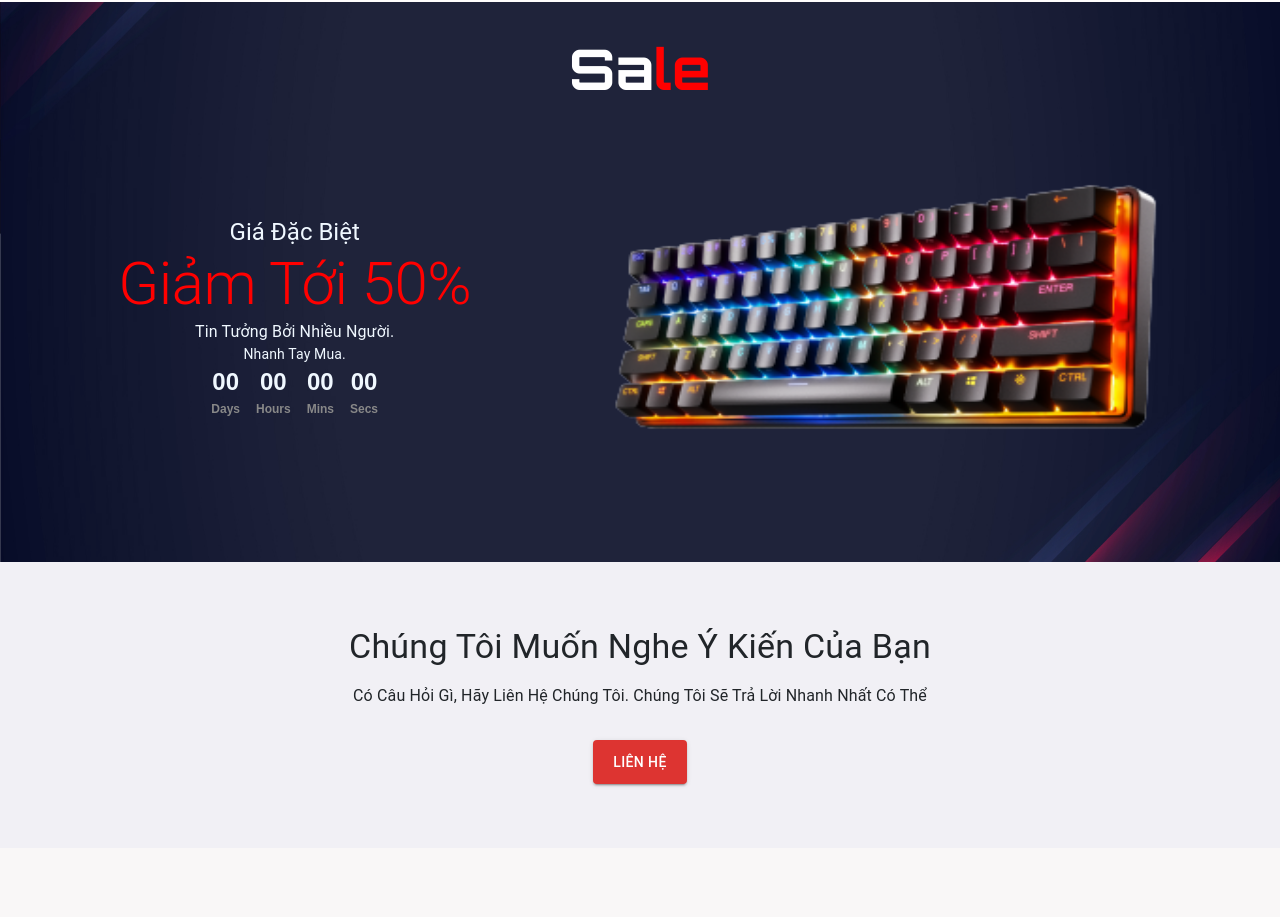
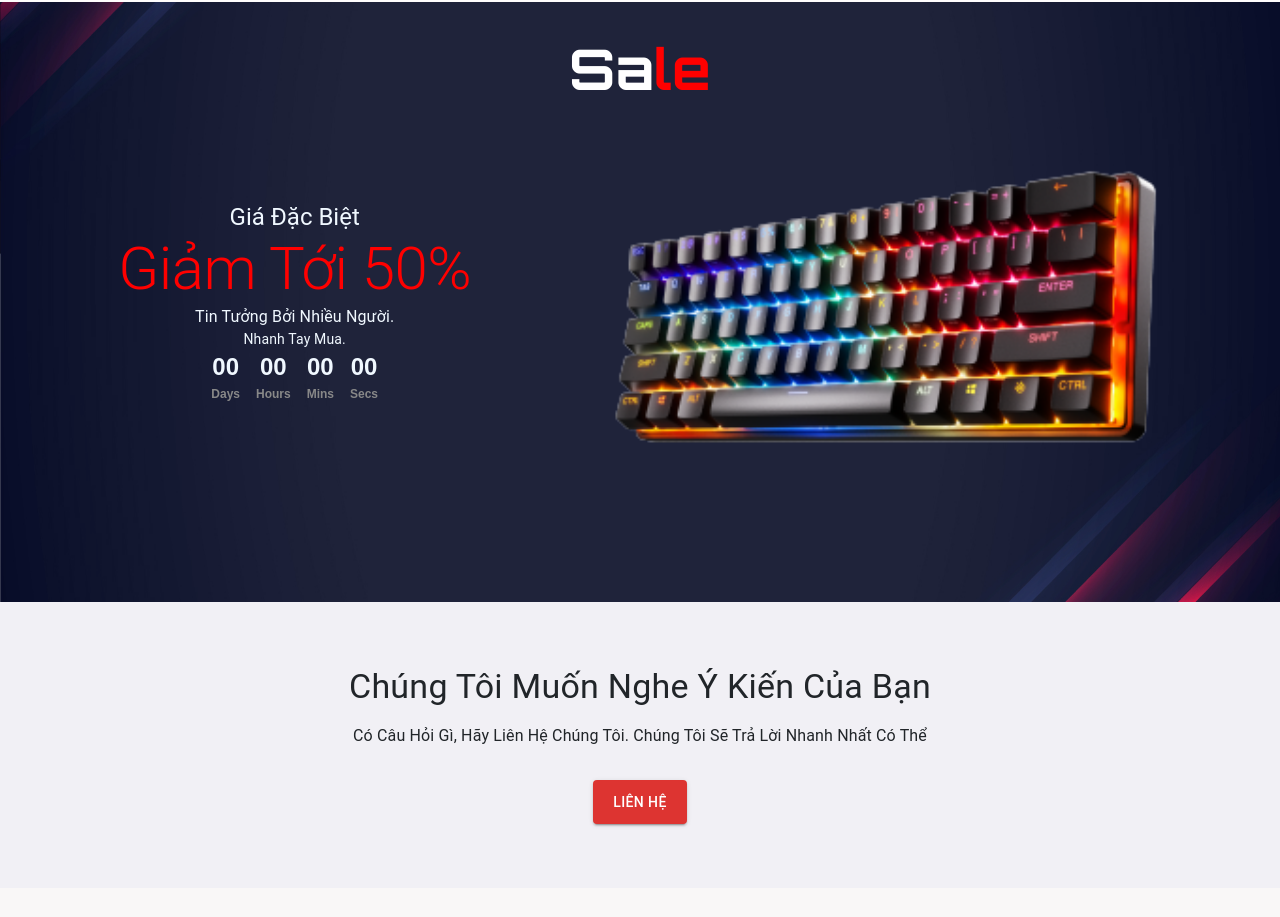
Before and after one commit to 123trung123/Project-frontend, a React (Create React App) app: page / in a window 1280 px wide. Shown: the part 1895-2812 px from the top of the page. Built offline with nearby package versions, Linux system fonts and the light colour scheme; no server answers; a web font is replaced by a local one.

Commit message:
add new styles for sales

```diff
--- a/src/components/sale/Sale.js
+++ b/src/components/sale/Sale.js
@@ -2,8 +2,8 @@ import React, { useEffect } from "react";
 import AOS from "aos";
 import "aos/dist/aos.css";
 import "./sale.css";
-import {Box,Container,Grid,Typography} from "@mui/material";
-import img1 from "../assets/Keyboard1.png"
+import { Box, Container, Grid, Typography } from "@mui/material";
+import img1 from "../assets/Keyboard1.png";
 
 export default function Sale() {
   useEffect(() => {
@@ -15,15 +15,15 @@ export default function Sale() {
       <Typography variant="h4" sx={{ textAlign: "center", mb: 4 }} data-aos="fade-up">
         <p className="Title1">Sa<span className="innerTitle">le</span></p>
       </Typography>
-      <Box sx={{ py: 5 }}>
-        <Container>
+      <div style={{ padding: 25 }}>
+        <Container sx={{overflow: "hidden"}}>
           <Grid container spacing={4}>
-            <Grid item xs={12} md={5} data-aos="fade-right" style={{margin:"auto 0"}}>
+            <Grid item xs={12} md={5} data-aos="fade-right" sx={{ display: "flex", flexDirection: "column", justifyContent: "center" }}>
               <Typography variant="h5" className="special-price-title">
                 Giá đặc biệt
               </Typography>
               <Typography variant="h2" className="discount">
-              Giảm tới 50%
+                Giảm tới 50%
               </Typography>
               <Typography variant="body1" className="tagline">
                 Tin tưởng bởi nhiều người.
@@ -46,12 +46,18 @@ export default function Sale() {
                 </div>
               </div>
             </Grid>
-            <Grid item xs={12} md={7} className="pictureholder">
-              <img data-aos="fade-left" src={img1} className="responsive-image" alt="Sale" />
+            <Grid item xs={12} md={7} sx={{ display: "flex", justifyContent: "center", alignItems: "center",  }}>
+              <img
+                data-aos="fade-left"
+                src={img1}
+                className="responsive-image"
+                alt="Sale"
+                style={{ maxWidth: '100%', height: 'auto' }}
+              />
             </Grid>
           </Grid>
         </Container>
-      </Box>
+      </div>
     </div>
   );
 }
--- a/src/components/sale/sale.css
+++ b/src/components/sale/sale.css
@@ -5,7 +5,7 @@
   background-attachment: fixed;
   background-repeat: no-repeat;
   background-size: cover;
-  height: 70vh;
+  height: 75vh;
 }
 .special-price-title {
   text-align: center;
@@ -23,7 +23,6 @@
   text-align: center;
   margin-bottom: 1rem;
 }
-
 .time-running-out {
   text-align: center;
   margin-bottom: 1rem;
@@ -47,7 +46,6 @@
 }
 .products-section .MuiCard-root::before {
   content: "Sale";
-  position: absolute;
   top: 0;
   right: 0;
   background-color: #ff0000;
@@ -59,7 +57,6 @@
 }
 .products-section .MuiCard-root::after {
   content: "Free gift included";
-  position: absolute;
   bottom: 0;
   left: 0;
   background-color: #ffdd00;
```
